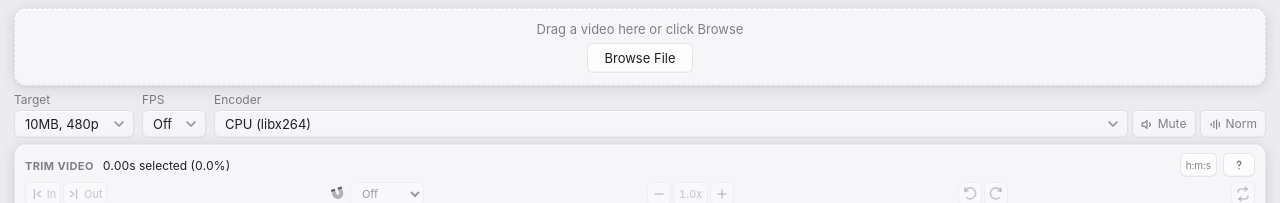
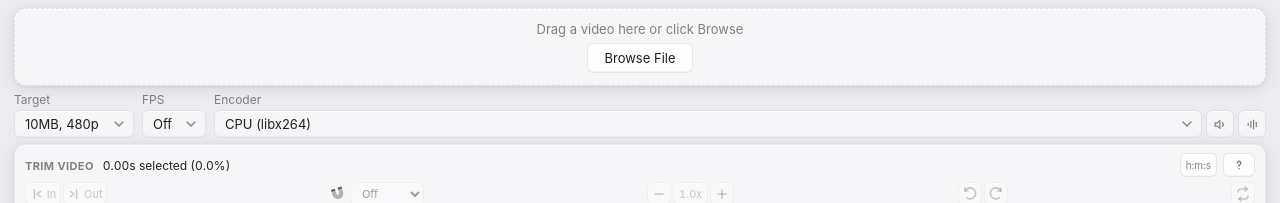
Before and after one commit to cyroz1/vidcord, a React (Vite) app: page / in a window 1280 px wide. Shown: the top 203 px of the page. Built offline with nearby package versions, Linux system fonts and the light colour scheme.

Commit message:
Update mute and norm controls to icon-only buttons

```diff
--- a/src/App.css
+++ b/src/App.css
@@ -734,13 +734,14 @@ select optgroup {
   display: inline-flex;
   align-items: center;
   justify-content: center;
-  gap: 4px;
   background: var(--surface);
   border: 1px solid var(--border);
   border-radius: var(--radius-xs);
   color: var(--text-secondary);
-  padding: 0 8px;
-  min-width: 64px;
+  padding: 0;
+  width: 28px;
+  height: 28px;
+  min-width: 28px;
   font-size: 12px;
   line-height: 1;
   box-shadow: var(--card-top);
--- a/src/App.tsx
+++ b/src/App.tsx
@@ -2196,7 +2196,6 @@ export default function App() {
                                 <path d="M15.54 8.46a5 5 0 0 1 0 7.07" />
                               </svg>
                             )}
-                            <span>{removeAudio ? "Muted" : "Mute"}</span>
                           </button>
                           <button
                             type="button"
@@ -2229,7 +2228,6 @@ export default function App() {
                               <line x1="14" y1="4" x2="14" y2="20" />
                               <line x1="19" y1="8" x2="19" y2="16" />
                             </svg>
-                            <span>{audioNormalize && !removeAudio ? "Norm On" : "Norm"}</span>
                           </button>
                         </div>
                       </div>
@@ -2443,7 +2441,6 @@ export default function App() {
                                 <path d="M15.54 8.46a5 5 0 0 1 0 7.07" />
                               </svg>
                             )}
-                            <span>{removeAudio ? "Muted" : "Mute"}</span>
                           </button>
                           <button
                             type="button"
@@ -2476,7 +2473,6 @@ export default function App() {
                               <line x1="14" y1="4" x2="14" y2="20" />
                               <line x1="19" y1="8" x2="19" y2="16" />
                             </svg>
-                            <span>{audioNormalize && !removeAudio ? "Norm On" : "Norm"}</span>
                           </button>
                           <button
                             type="button"
```
